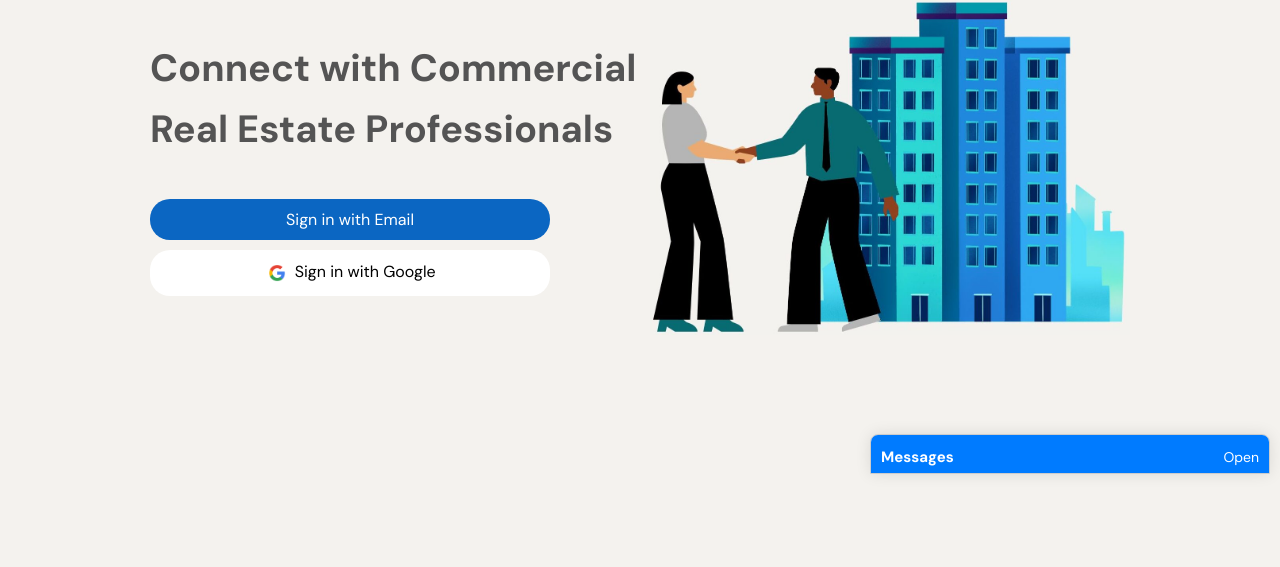
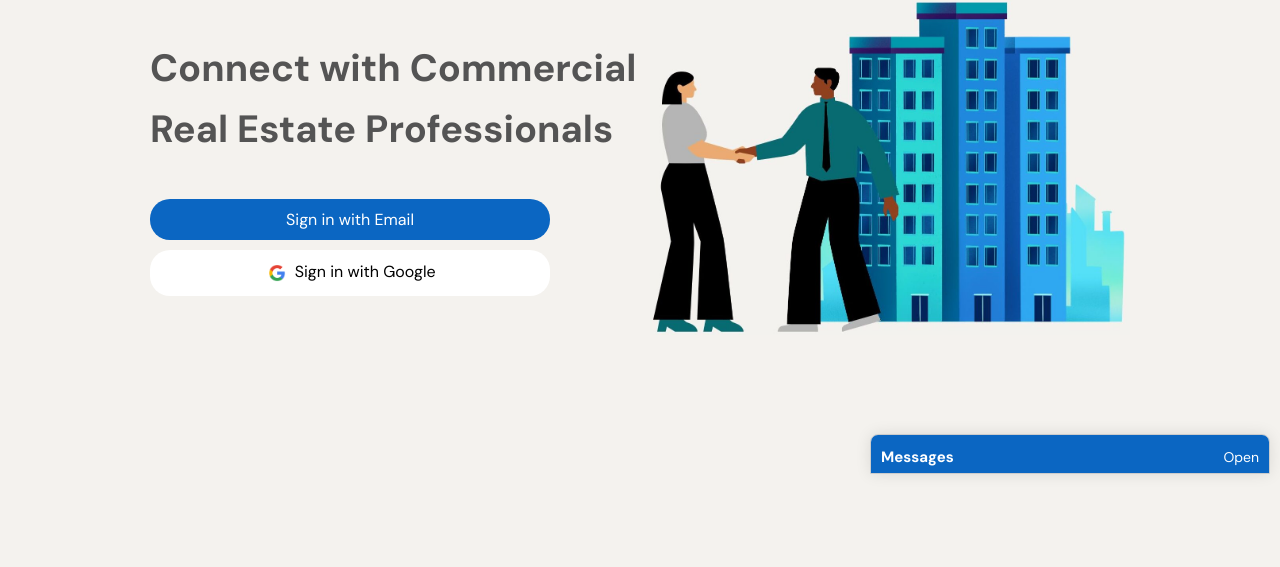
Before and after one commit to JohannesKarasik/Grid-Real-Estate, a Django app: page / in a window 1280 px wide. Shown: the part 327-894 px from the top of the page. Run offline with Django 3.2, Linux system fonts and the light colour scheme.

Commit message:
Update style.css

```diff
--- a/static/styles/style.css
+++ b/static/styles/style.css
@@ -1731,7 +1731,7 @@ font-size: 20px;
   justify-content: space-between;
   align-items: center;
   padding: 10px;
-  background-color: #007bff;
+  background-color: #0b66c2 !important;
   color: white;
   cursor: pointer;
 }
```
